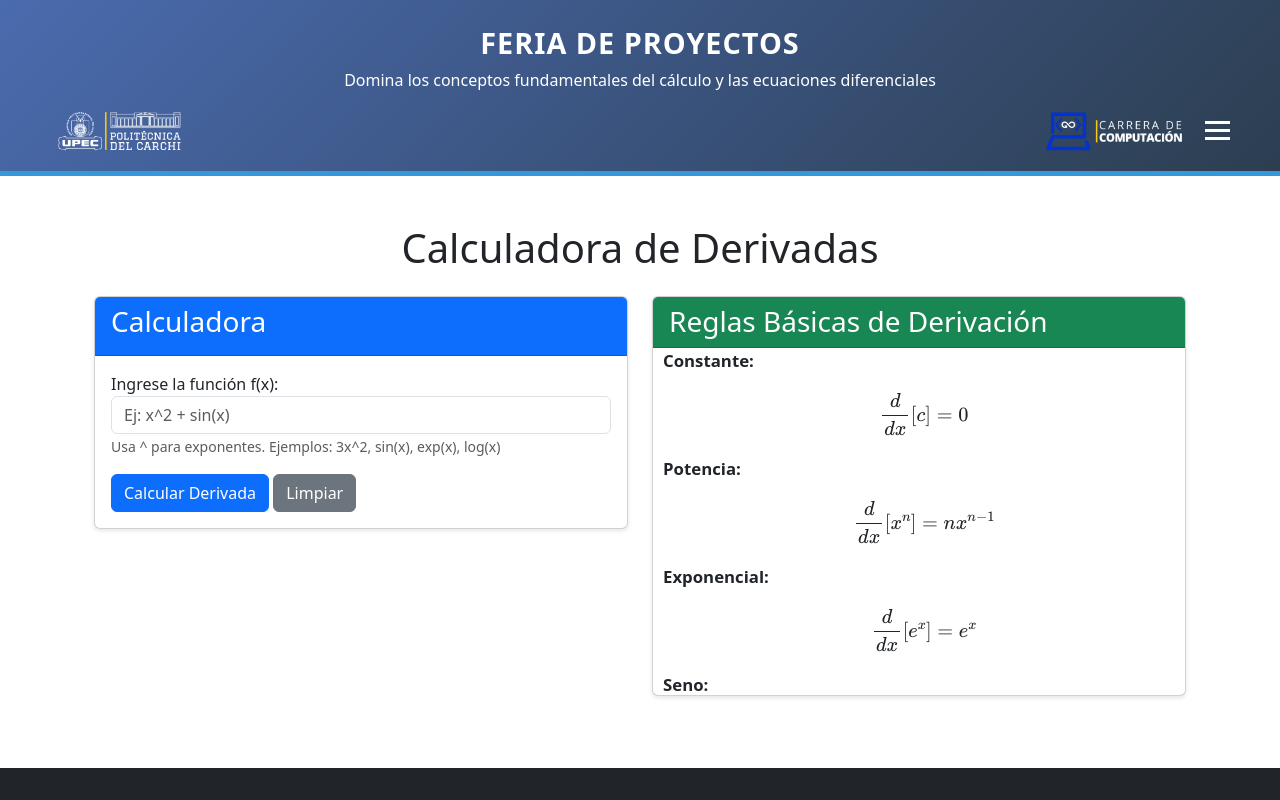
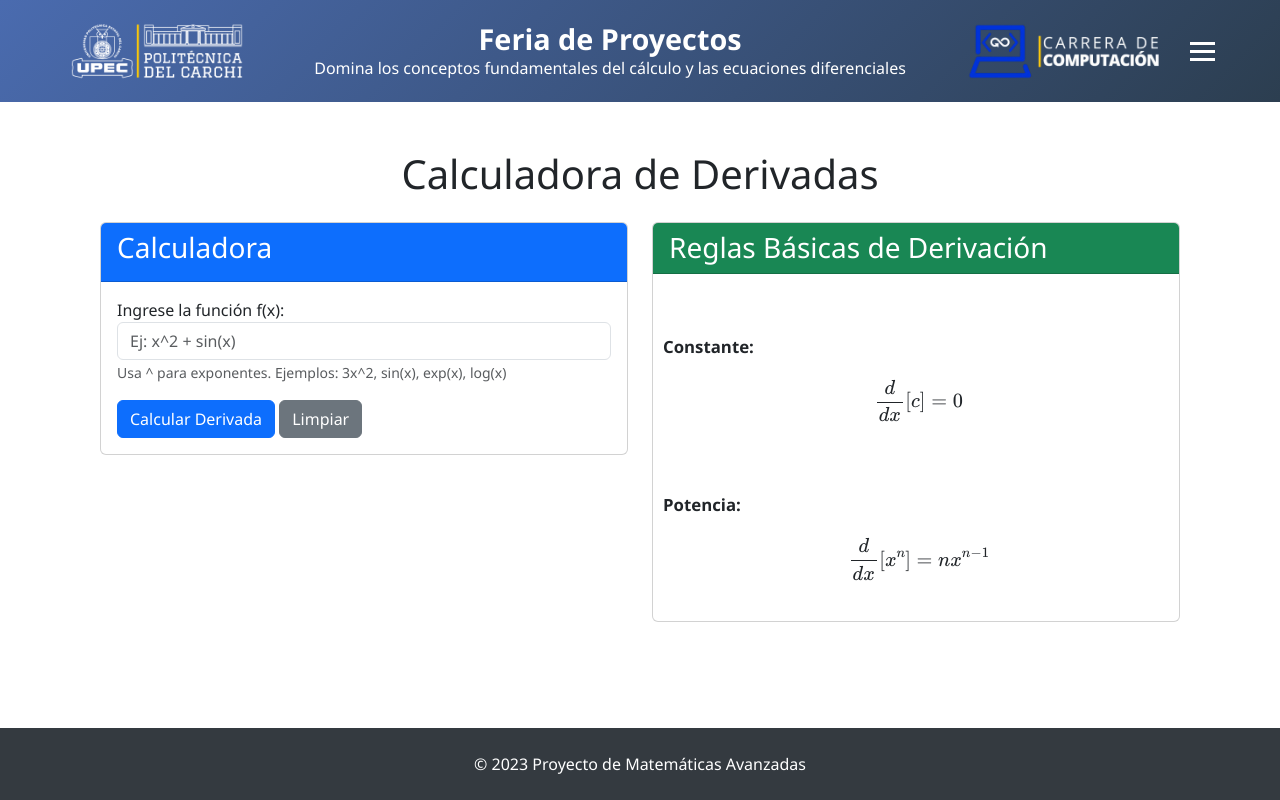
Before and after one commit to KevinMejiaMera/feria-ecuaciones, a Flask app: page /derivadas in a window 1280 px wide. Run offline with Flask 3, Linux system fonts and the light colour scheme; some libraries are stand-ins or nearby versions.

Commit message:
CSS mejor y logo web

```diff
--- a/templates/base.html
+++ b/templates/base.html
@@ -4,6 +4,13 @@
     <meta charset="UTF-8">
     <meta name="viewport" content="width=device-width, initial-scale=1.0">
     <title>{% block title %}Ecuaciones Diferenciales{% endblock %}</title>
+     <link rel ="icon" type="image/png" href="/static/images/favicon-96x96.png" sizes="96x96" />
+    <link rel="icon" type="image/png" href="/favicon-96x96.png" sizes="96x96" />
+    <link rel="icon" type="image/svg+xml" href="/favicon.svg" />
+    <link rel="shortcut icon" href="/favicon.ico" />
+    <link rel="apple-touch-icon" sizes="180x180" href="/apple-touch-icon.png" />
+    <meta name="apple-mobile-web-app-title" content="MyWebSite" />
+    <link rel="manifest" href="/site.webmanifest" />
     <link href="https://cdn.jsdelivr.net/npm/bootstrap@5.3.0/dist/css/bootstrap.min.css" rel="stylesheet">
     <script src="https://polyfill.io/v3/polyfill.min.js?features=es6"></script>
     <script id="MathJax-script" async src="https://cdn.jsdelivr.net/npm/mathjax@3/es5/tex-mml-chtml.js"></script>
@@ -31,91 +38,76 @@
             display: flex;
             flex-direction: column;
             min-height: 100vh;
+            font-family: 'Segoe UI', Tahoma, Geneva, Verdana, sans-serif;
         }
 
         .main-content {
             flex: 1;
         }
 
-        .math-equation { font-size: 1.1em; overflow-x: auto; }
-        .card { margin-bottom: 20px; box-shadow: 0 2px 4px rgba(0,0,0,0.1); }
-        .card-header { font-weight: bold; }
-
-        /* Banner hero modificado */
+        /* Banner hero - Versión móvil mejorada */
         .hero-banner {
-            background-color: #3a5a8f;
-            background-image: linear-gradient(135deg, #4a6baf 0%, #2c3e50 100%);
+            background: linear-gradient(135deg, #4a6baf 0%, #2c3e50 100%);
             color: white;
-            padding: 1rem 0;
-            border-bottom: 5px solid #3498db;
+            padding: 10px 0;
+            width: 100%;
+            overflow: visible;
             position: relative;
-            margin: 0;
-            width: 100%;
-            padding: 1rem 0;
-            overflow: hidden; /* Evita que el contenido se salga */
         }
 
         .banner-content {
             display: flex;
+            flex-wrap: wrap;
             align-items: center;
-            justify-content: space-between;
+            justify-content: center;
+            gap: 10px;
+            padding: 0 10px;
             max-width: 1200px;
             margin: 0 auto;
-            padding: 0 20px;
-            flex-wrap: wrap; /* Permite que los elementos se ajusten */
-            padding: 0 10px; /* Reduce el padding en móviles */
         }
 
-        .logo-left {
-            max-height: 60px;
+        /* Logos en móvil */
+        .logo-left, .logo-right {
+            max-height: 45px;
             width: auto;
+            flex-shrink: 0;
         }
 
+        .banner-text {
+            order: -1;
+            width: 100%;
+            text-align: center;
+            padding: 5px 0;
+        }
+
+        .hero-banner h1 {
+            font-size: 1.3rem;
+            margin: 0;
+            line-height: 1.2;
+            white-space: normal;
+            font-weight: 600;
+        }
+
+        .hero-banner p {
+            font-size: 0.9rem;
+            margin: 0 auto;
+            display: none;
+        }
+
+        /* Contenedor del logo derecho y menú */
         .logo-right-container {
             display: flex;
             align-items: center;
-            gap: 15px;
+            gap: 8px;
         }
 
-        .logo-right {
-            max-height: 60px;
-            width: auto;
-        }
-        .logo-left, .logo-right {
-            max-height: 50px; /* Reduce más el tamaño en móviles */
-            margin: 5px 0; /* Añade espacio vertical */
-        }
-
-        .banner-text {
-            text-align: center;
-            flex-grow: 1;
-            order: -1; /* Coloca el texto primero */
-            width: 100%; /* Ocupa todo el ancho */
-            padding: 10px 0; /* Espaciado vertical */
-        }
-
-        .hero-banner h1 {
-            font-size: 1.8rem;
-            font-weight: 700;
-            margin-bottom: 0.5rem;
-            text-transform: uppercase;
-            letter-spacing: 1px;
-            color: white;
-        }
-
-        .hero-banner p {
-            font-size: 1rem;
-            margin: 0 auto;
-            font-weight: 300;
-            line-height: 1.4;
-        }
-
-        /* Menú hamburguesa personalizado */
+        /* Menú hamburguesa */
         .custom-toggler {
             border: none;
             background: transparent;
-            padding: 0;
+            padding: 5px;
             cursor: pointer;
+            z-index: 1001;
         }
 
         .custom-toggler-icon {
@@ -125,18 +117,22 @@
             background: white;
             position: relative;
             margin: 5px 0;
+            transition: all 0.3s ease;
         }
 
+        /* Menú móvil */
         .mobile-menu {
             position: absolute;
             top: 100%;
-            right: 20px;
+            right: 15px;
+            left: 15px;
             background: #2c3e50;
             border-radius: 5px;
             box-shadow: 0 2px 10px rgba(0,0,0,0.2);
             padding: 10px;
             z-index: 1000;
             display: none;
+            width: calc(100% - 30px);
         }
 
         .mobile-menu.show {
@@ -156,7 +152,27 @@
             border-radius: 3px;
         }
 
-        /* Estilos específicos para gráficos Plotly */
+        /* Estilos para ecuaciones matemáticas */
+        .math-equation, .solution-display, .equation-display {
+            overflow-x: auto;
+            overflow-y: hidden;
+            padding: 10px 5px;
+            max-width: 100%;
+            word-wrap: break-word;
+            white-space: pre-wrap;
+        }
+
+        .MathJax_Display {
+            overflow-x: auto;
+            overflow-y: hidden;
+            max-width: 100%;
+        }
+
+        mjx-container {
+            max-width: 100% !important;
+        }
+
+        /* Estilos para gráficos */
         .plotly-graph-div {
             width: 100%;
             height: 500px;
@@ -166,32 +182,20 @@
             box-shadow: 0 2px 10px rgba(0,0,0,0.1);
         }
 
-        .plotly-loading {
-            display: flex;
-            justify-content: center;
-            align-items: center;
-            height: 500px;
-            background: #f8f9fa;
-            border-radius: 8px;
-        }
+        /* Versión desktop */
+        @media (min-width: 768px) {
+            .hero-banner {
+                padding: 1rem 0;
+            }
 
-        @media (max-width: 768px) {
             .banner-content {
-                flex-direction: row;
-                align-items: center;
+                flex-wrap: nowrap;
+                justify-content: space-between;
+                padding: 0 20px;
             }
 
             .logo-left, .logo-right {
-                max-height: 80px;
-            }
-
-            .hero-banner h1 {
-                font-size: 1.5rem;
-            }
-
-            .hero-banner p {
-                font-size: 0.9rem;
-                display: block;
+                max-height: 70px;
             }
 
             .banner-text {
@@ -200,21 +204,54 @@
                 padding: 0 20px;
             }
 
-            .plotly-graph-div {
-                height: 400px;
+            .hero-banner h1 {
+                font-size: 1.8rem;
+            }
+
+            .hero-banner p {
+                font-size: 1rem;
+                display: block;
+            }
+
+            .logo-right-container {
+                gap: 15px;
             }
         }
-            @media (max-width: 576px) {
+
+        /* Ajustes para móviles muy pequeños */
+        @media (max-width: 400px) {
+            .logo-left, .logo-right {
+                max-height: 40px;
+            }
+
             .hero-banner h1 {
-            font-size: 1.3rem; /* Tamaño más pequeño para móviles muy pequeños */
+                font-size: 1.2rem;
+            }
         }
 
-        .mobile-menu {
-            width: calc(100% - 40px); /* Ajusta el ancho del menú móvil */
-            right: 20px;
-            left: 20px;
+        /* Estilos generales para el contenido */
+        .container {
+            width: 100%;
+            padding-right: 15px;
+            padding-left: 15px;
+            margin-right: auto;
+            margin-left: auto;
         }
-}
+
+        @media (max-width: 767px) {
+            .container {
+                padding-right: 10px;
+                padding-left: 10px;
+            }
+        }
+
+        footer {
+            text-align: center;
+            padding: 1.5rem 0;
+            background: #343a40;
+            color: white;
+            margin-top: 2rem;
+        }
     </style>
 </head>
 <body>
@@ -263,8 +300,9 @@
         </div>
     </div>
 
-    <footer class="bg-dark text-white text-center py-3">
+    <footer>
         <div class="container">
+            <p class="mb-0">© 2023 Proyecto de Matemáticas Avanzadas</p>
         </div>
     </footer>
 
@@ -289,20 +327,6 @@
         });
 
         // Verificar carga de Plotly
-        // Verificar carga de Plotly
-window.addEventListener('DOMContentLoaded', function() {
-    if (typeof Plotly === 'undefined') {
-        console.error('Plotly no se cargó correctamente');
-        // Cargar Plotly dinámicamente como fallback
-        const script = document.createElement('script');
-        script.src = 'https://cdn.plot.ly/plotly-latest.min.js';
-        script.onload = function() {
-            console.log('Plotly cargado dinámicamente con éxito');
-            document.dispatchEvent(new CustomEvent('plotlyLoaded'));
-        };
-        document.head.appendChild(script);
-    }
-});
         document.addEventListener('DOMContentLoaded', function() {
             if (typeof Plotly === 'undefined') {
                 console.error('Plotly no se cargó correctamente');
@@ -312,7 +336,6 @@
                 script.src = 'https://cdn.plot.ly/plotly-latest.min.js';
                 script.onload = function() {
                     console.log('Plotly cargado dinámicamente con éxito');
-                    // Disparar evento personalizado para que otros scripts sepan que Plotly está listo
                     document.dispatchEvent(new Event('plotlyLoaded'));
                 };
                 script.onerror = function() {
--- a/templates/index.html
+++ b/templates/index.html
@@ -3,7 +3,8 @@
 <head>
     <meta charset="UTF-8">
     <meta name="viewport" content="width=device-width, initial-scale=1.0">
-    <title>Aprende Matemáticas Avanzadas</title>
+    <title>ECUACIONES DIFERENCIALES</title>
+    <link rel ="icon" type="image/png" href="/static/images/favicon-96x96.png" sizes="96x96" />
     <script src="https://polyfill.io/v3/polyfill.min.js?features=es6"></script>
     <script id="MathJax-script" async src="https://cdn.jsdelivr.net/npm/mathjax@3/es5/tex-mml-chtml.js"></script>
     <link href="https://fonts.googleapis.com/css2?family=Roboto:wght@300;400;500;700&display=swap" rel="stylesheet">
```
Also changed, not shown: static/images/apple-touch-icon.png (added), static/images/favicon-96x96.png (added), static/images/favicon.ico (added), static/images/favicon.svg (added), static/images/site.webmanifest (added), static/images/web-app-manifest-192x192.png (added), static/images/web-app-manifest-512x512.png (added).
